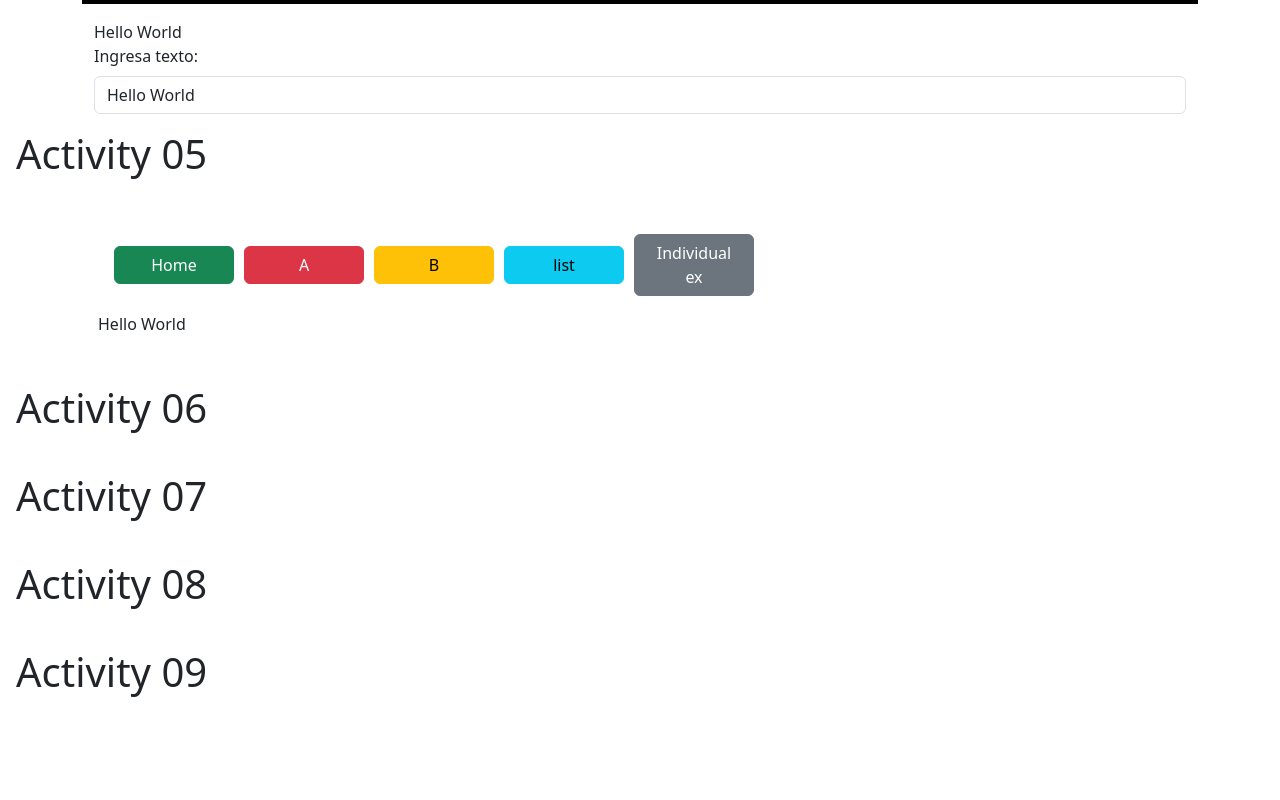
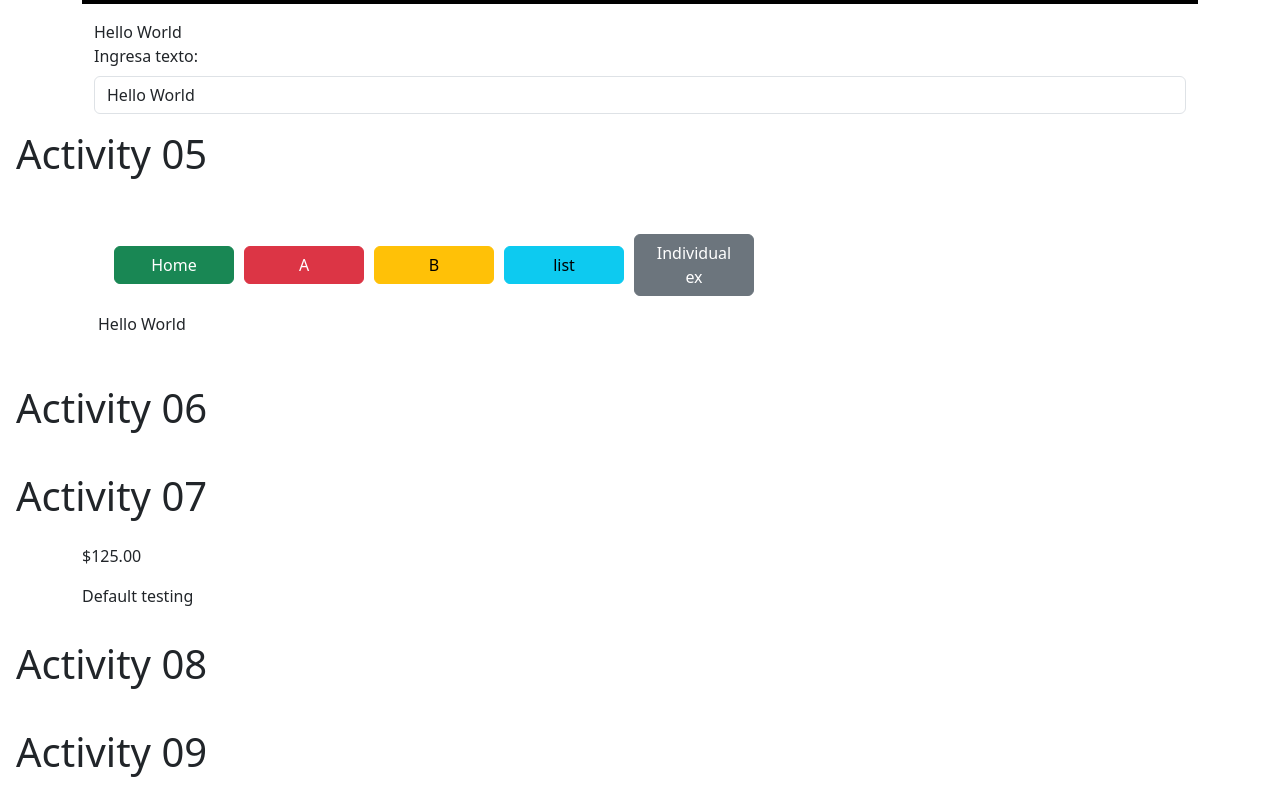
Before and after one commit to Droxinbox/AngularPractices, an Angular app in the folder ExercisePart1/: page / in a window 1280 px wide. Shown: the part 1922-2722 px from the top of the page. Before the commit the page ends 2642 px from the top, so only its background shows below. Built offline with nearby package versions, Linux system fonts and the light colour scheme.

Commit message:
Activity 07
The activity 07 is now completed and ready for review.

```diff
--- /dev/null
+++ b/ExercisePart1/src/app/Components/pipes/pipes.component.html
@@ -0,0 +1,2 @@
+<p>{{numberVar | currency}}</p>
+<p>{{chain | capitaPipe}}</p>
--- /dev/null
+++ b/ExercisePart1/src/app/Components/pipes/pipes.component.ts
@@ -0,0 +1,11 @@
+import { Component } from '@angular/core';
+
+@Component({
+  selector: 'app-pipes',
+  templateUrl: './pipes.component.html',
+  styleUrl: './pipes.component.css'
+})
+export class PipesComponent {
+  numberVar: number = 125;
+  chain: string = "dEfAuLt teStInG";
+}
--- /dev/null
+++ b/ExercisePart1/src/app/Pipes/capita-pipe.pipe.ts
@@ -0,0 +1,18 @@
+import { Pipe, PipeTransform } from '@angular/core';
+
+@Pipe({
+  name: 'capitaPipe'
+})
+export class CapitaPipePipe implements PipeTransform {
+
+
+  transform(query: string): unknown {
+
+    const firstPosition = query.toLowerCase();
+    const firstLetter = firstPosition.charAt(0);
+    const rest = firstPosition.slice(1);
+    return firstLetter.toUpperCase() + rest;
+
+  }
+
+}
--- a/ExercisePart1/src/app/app.component.html
+++ b/ExercisePart1/src/app/app.component.html
@@ -49,7 +49,7 @@
   <div>
     <h1 class="px-3 py-3">Activity 07</h1>
     <div class="container">
-
+      <app-pipes></app-pipes>
     </div>
   </div>
 
--- a/ExercisePart1/src/app/app.module.ts
+++ b/ExercisePart1/src/app/app.module.ts
@@ -13,7 +13,9 @@ import { StructureDirectiveComponent } from './Components/structure-directive/st
 import { AttributeDirectivesComponent } from './Components/attribute-directives/attribute-directives.component';
 
 import { capitalizeDirective } from './directives/capitalize.directive';
-import { CustomDirectiveComponent } from './Components/custom-directive/custom-directive.component'; // ngModel
+import { CustomDirectiveComponent } from './Components/custom-directive/custom-directive.component';
+import { PipesComponent } from './Components/pipes/pipes.component';
+import { CapitaPipePipe } from './Pipes/capita-pipe.pipe'; // ngModel
 
 @NgModule({
   declarations: [
@@ -23,6 +25,8 @@ import { CustomDirectiveComponent } from './Components/custom-directive/custom-d
     AttributeDirectivesComponent,
     capitalizeDirective,
     CustomDirectiveComponent,
+    PipesComponent,
+    CapitaPipePipe,
   ],
   imports: [
     BrowserModule,
```
Also changed, not shown: ExercisePart1/src/app/Components/pipes/pipes.component.css (added), 2 other files (tests, documents, lock files or other folders).
